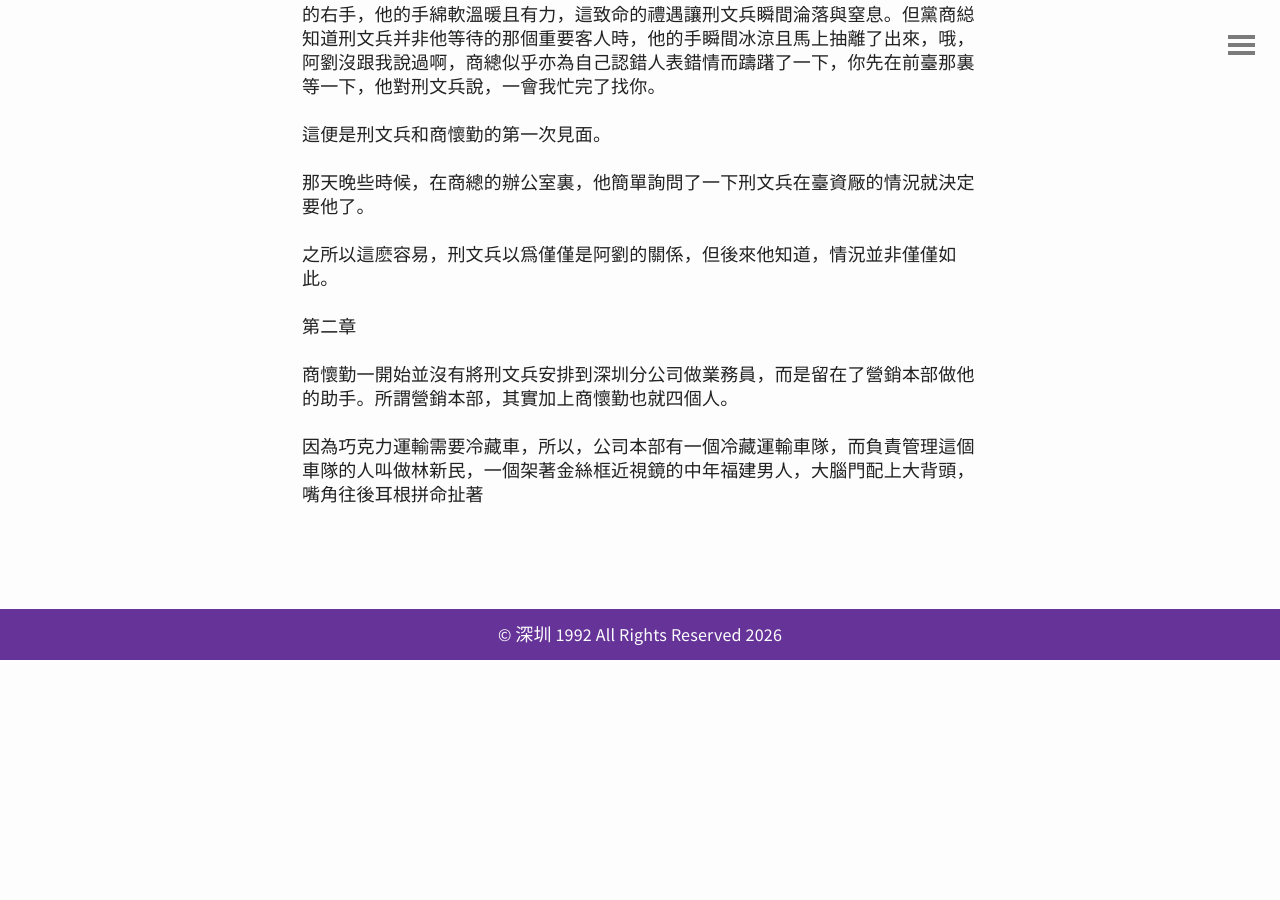
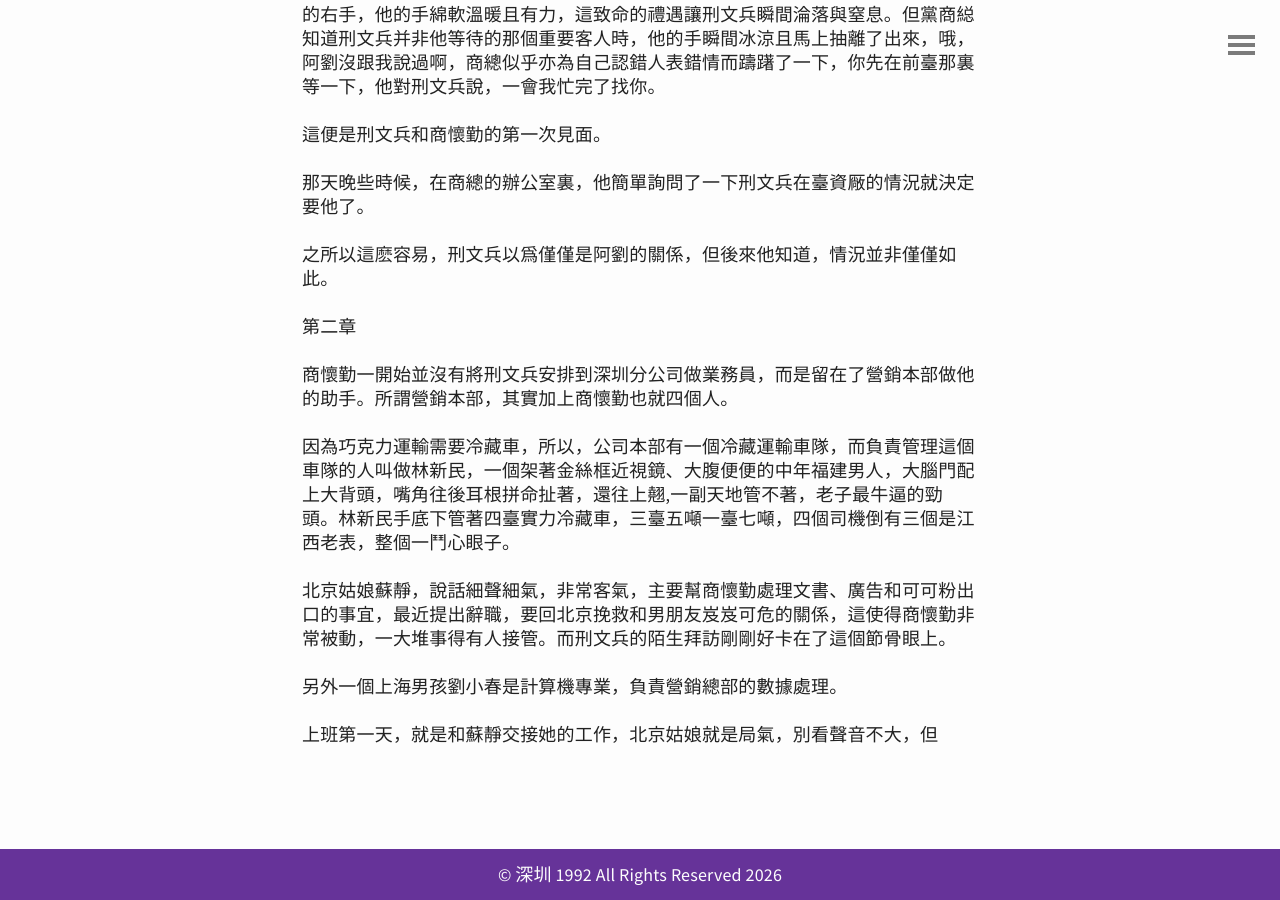
Before and after one commit to Je-pense/le-conte, a Jekyll site: the page built from _posts/2026-02-07-first-chapter.md, in a window 1280 px wide and 900 px high, scrolled down 1148 px. Built offline with Jekyll 4.4.1, drawn with Linux system fonts in a browser that asks for light colours; comment, search, counter and statistics services are not loaded; before the commit the page ends 1808 px from its top, so only the background shows below that.

Commit message:
chapter one

```diff
--- a/_posts/2026-02-07-first-chapter.md
+++ b/_posts/2026-02-07-first-chapter.md
@@ -30,4 +30,10 @@ title: 第一章
 
 商懷勤一開始並沒有將刑文兵安排到深圳分公司做業務員，而是留在了營銷本部做他的助手。所謂營銷本部，其實加上商懷勤也就四個人。
 
-因為巧克力運輸需要冷藏車，所以，公司本部有一個冷藏運輸車隊，而負責管理這個車隊的人叫做林新民，一個架著金絲框近視鏡的中年福建男人，大腦門配上大背頭，嘴角往後耳根拼命扯著
+因為巧克力運輸需要冷藏車，所以，公司本部有一個冷藏運輸車隊，而負責管理這個車隊的人叫做林新民，一個架著金絲框近視鏡、大腹便便的中年福建男人，大腦門配上大背頭，嘴角往後耳根拼命扯著，還往上翹,一副天地管不著，老子最牛逼的勁頭。林新民手底下管著四臺實力冷藏車，三臺五噸一臺七噸，四個司機倒有三個是江西老表，整個一鬥心眼子。
+
+北京姑娘蘇靜，說話細聲細氣，非常客氣，主要幫商懷勤處理文書、廣告和可可粉出口的事宜，最近提出辭職，要回北京挽救和男朋友岌岌可危的關係，這使得商懷勤非常被動，一大堆事得有人接管。而刑文兵的陌生拜訪剛剛好卡在了這個節骨眼上。
+
+另外一個上海男孩劉小春是計算機專業，負責營銷總部的數據處理。
+
+上班第一天，就是和蘇靜交接她的工作，北京姑娘就是局氣，別看聲音不大，但
```
